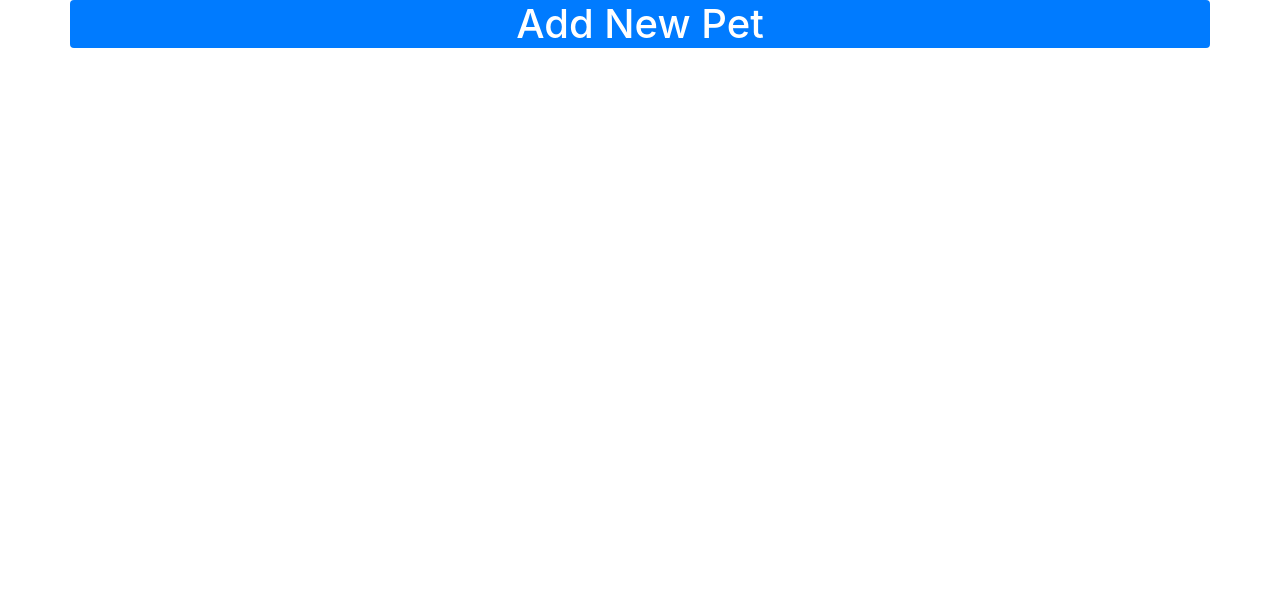
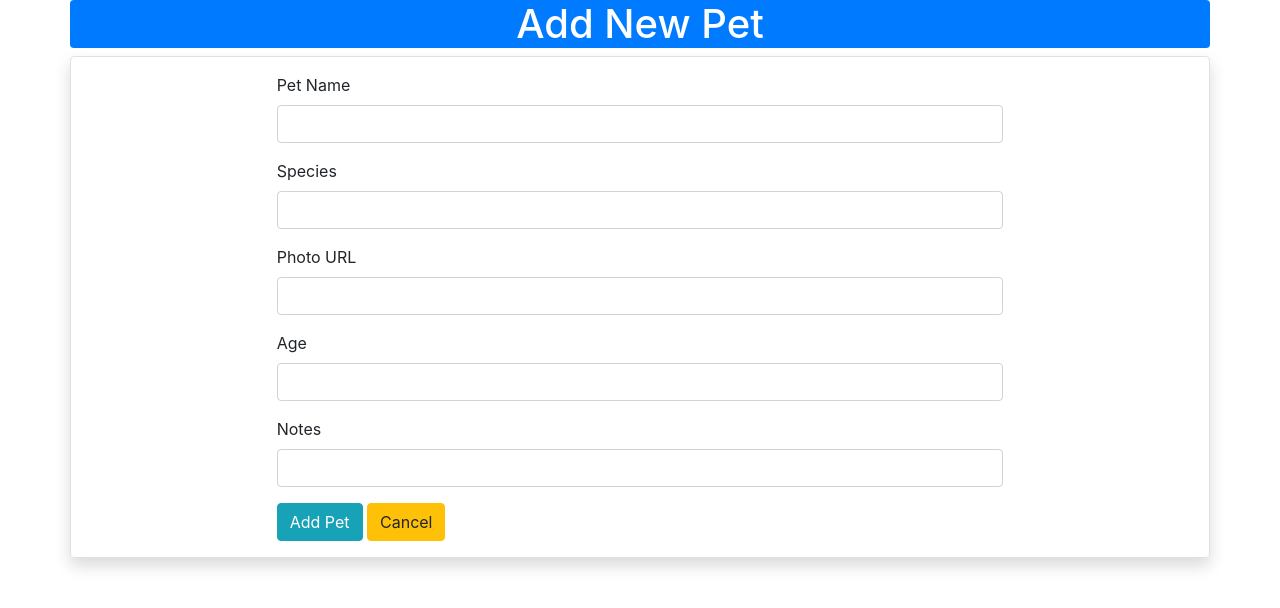
Before and after one commit to dalbiter/Pet-Adoption, a Flask app: page /add in a window 1280 px wide. Shown: the top 608 px of the page. Run offline with Flask 3, Linux system fonts and the light colour scheme.

Commit message:
step 3 created add pet form

```diff
--- a/templates/add_pet.html
+++ b/templates/add_pet.html
@@ -3,3 +3,27 @@
 {% block h1 %}
     Add New Pet
 {% endblock %}
+
+{% block content %}
+<div class="row justify-content-center border rounded shadow">
+    <div class="col-lg-8 p-3">
+        <form action="" method="POST">
+            {{ form.hidden_tag() }}
+            {% for field in form if field.widget.input_type != 'hidden' %}
+            <div class="fomr-group mb-3">
+                {{field.label}}
+                {{field(class_="form-control")}}
+
+                {% for error in field.errors %}
+                    <small class="form-text text-danger">
+                        {{error}}
+                    </small>
+                {% endfor %}
+            </div>
+            {% endfor %}
+            <button class="btn btn-info">Add Pet</button>
+            <a href="/" class="btn btn-warning">Cancel</a>
+        </form>
+    </div>
+</div>
+{% endblock %}
--- a/templates/base.html
+++ b/templates/base.html
@@ -15,7 +15,7 @@
         </h1>
     </div>
 
-    <div class="container rounded p-3 bg-white">
+    <div class="container">
         {% block content %}
         {% endblock %}
     </div>
```
